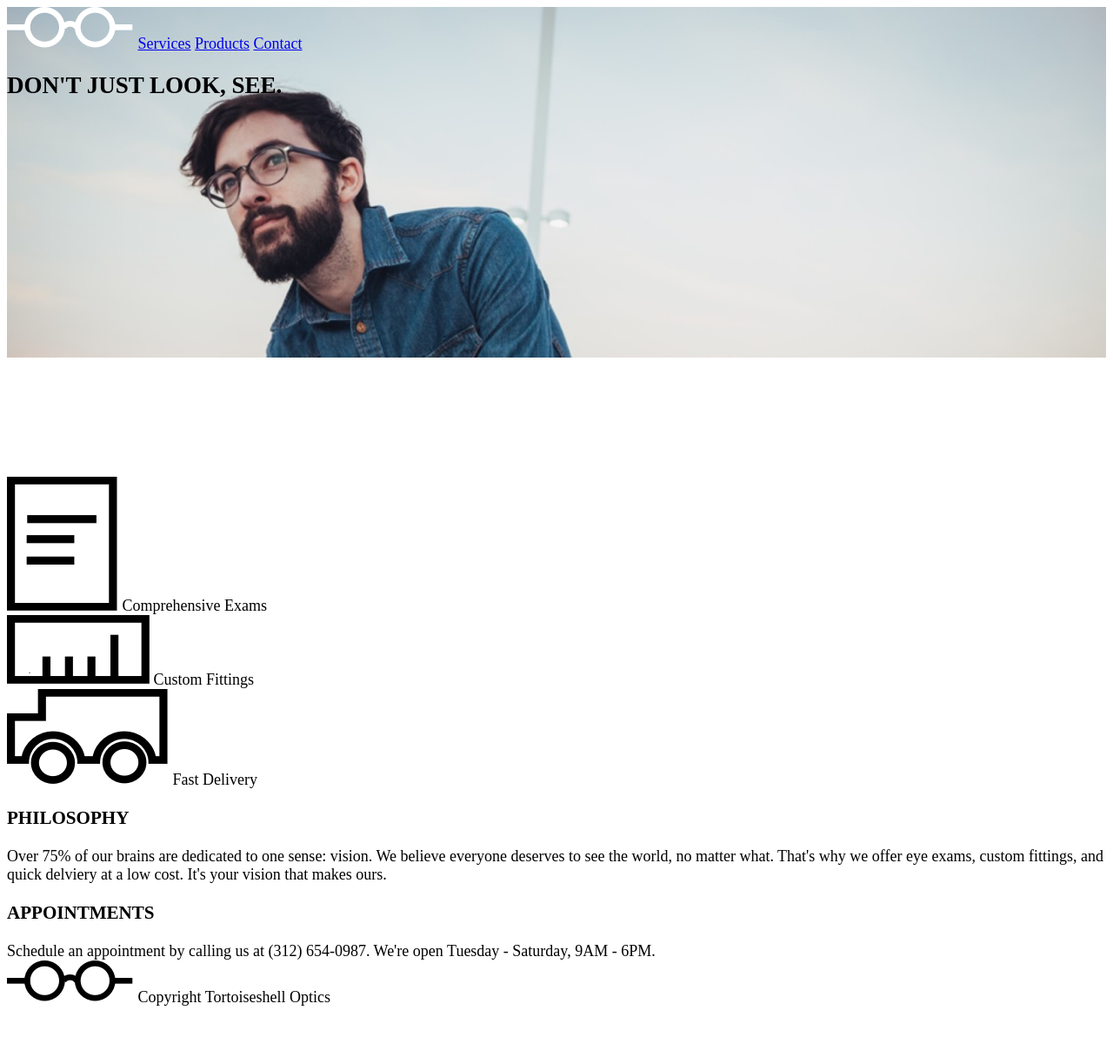
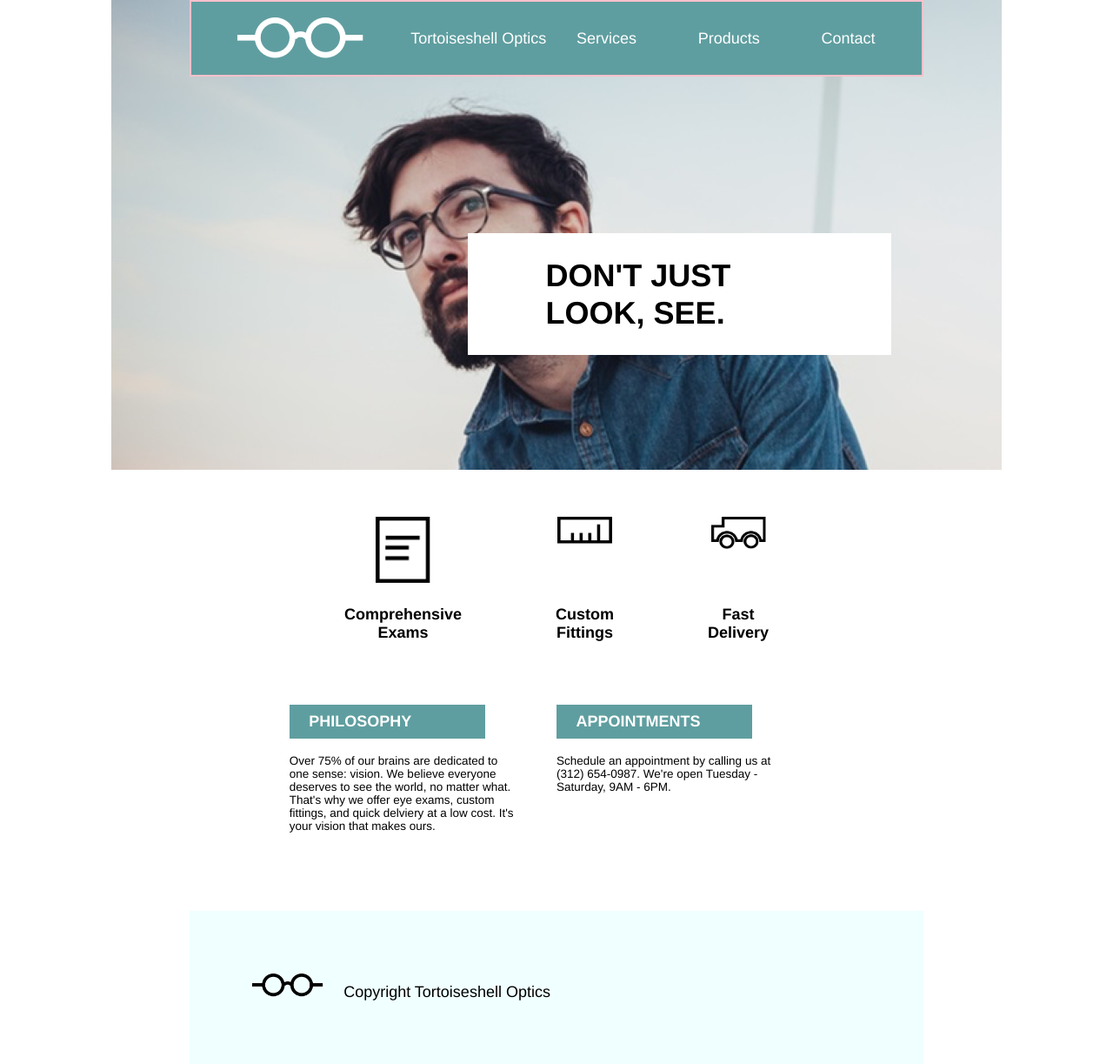
Before and after one commit to Lehla3/tortoiseshell, a plain HTML site: page index.html in a window 1280 px wide. Shown: the whole page at 87% size. Before the commit the page ends 1165 px from the top, so only its background shows below. Drawn offline with Linux system fonts and the light colour scheme.

Commit message:
Add Desktop CSS

```diff
--- a/index.html
+++ b/index.html
@@ -11,7 +11,7 @@
  <div class="background">
    <nav>
    <img src="resources/logo-white.png"></img>
-   <span Tortoiseshell Optics</span>
+   <span>Tortoiseshell Optics</span>
      <a href="#services">Services</a>
      <a href="#products">Products</a>
      <a href="#contact">Contact</a>
@@ -21,6 +21,7 @@
  <h2>DON'T JUST LOOK, SEE.</h2>
 </div>
 <!--Products -->
+<div class="container">
 <div class="products">
   <div class="soloproduct">
     <img src="resources/paper-icon.png"></img>
@@ -47,7 +48,7 @@
     <span>Schedule an appointment by calling us at (312) 654-0987. We're open Tuesday - Saturday, 9AM - 6PM.</span>
   </div>
 </div>
-
+</div>
 <!--Footer-->
 <div class="footer">
   <img src="resources/logo-black.png"></img>
--- a/resources/style.css
+++ b/resources/style.css
@@ -1,9 +1,110 @@
 html {
   font-size: 18px;
+}
+body {
+  font-family: Helvetica;
+  margin: 0 10%;
 }
 .background {
   background-image: url(../resources/glasses-bg.png);
   height: 30rem;
   background-repeat: no-repeat;
-  background-size: contain;
+  background-size: cover;
   }
+nav {
+  background-color: cadetblue;
+  font-size: 1rem;
+  padding-top: 1rem;
+  padding-bottom: 1rem;
+  margin-left: 5rem;
+  margin-right: 5rem;
+  border: pink solid 2px;
+  color: white;
+  display: flex;
+  justify-content: space-around;
+  align-items: center;
+}
+nav img {
+  margin-left: 2rem;
+  margin-right: 1rem;
+  height: 1.5rem auto;
+}
+a {
+  text-decoration: none;
+  color: white;
+  text-align: right;
+  padding-right: 2rem;
+}
+h2 {
+  background-color: white;
+  font-weight: bold;
+  font-size: 2rem;
+  line-height: 1.2;
+  padding: 1.5rem 5rem;
+  margin-top: 10rem;
+  margin-right: 3rem;
+  margin-left: 40%;
+  width: 30%;
+}
+.container {
+  display: flex;
+  flex-direction: column;
+}
+.products {
+  display: flex;
+  justify-content: center;
+  align-content: center;
+  align-items: center;
+  margin: 0 20rem;
+}
+.soloproduct {
+  display: flex;
+  flex-direction: column;
+  justify-content: space-between;
+  align-items: center;
+  text-align: center;
+  font-size: 1rem;
+  font-weight: bold;
+  margin: 3rem 3rem;
+  height: 8rem;
+}
+.soloproduct img {
+  width: 3.5rem;
+}
+.company {
+  display: flex;
+  justify-content: center;
+  align-items: flex-start;
+  align-content: flex-start;
+  width: 60%;
+  margin-left: 20%;
+  margin-right: 20%;
+  margin-bottom: 5rem;
+}
+.info {
+  display: flex;
+  flex-direction: column;
+  width: 70%;
+  margin-right: 5%;
+}
+.info h3 {
+  font-weight: bold;
+  font-size: 1rem;
+  color: white;
+  background-color: cadetblue;
+  width: 10rem;
+  padding: 0.5rem 1.25rem;
+}
+.info span {
+  margin-right: 5%;
+  font-size: 0.75rem;
+}
+.footer {
+  background-color: azure;
+  padding: 4rem 4rem;
+  margin: 0 5rem;
+}
+.footer img {
+  height: 1.5rem;
+  padding-right: 1rem;
+}
```
